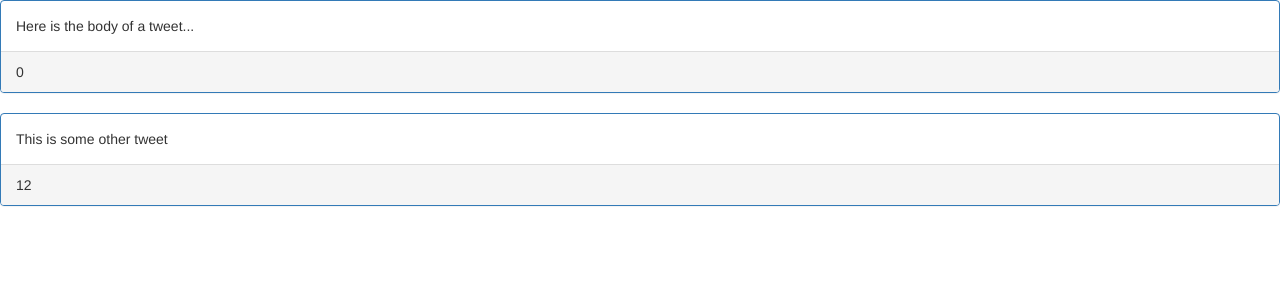
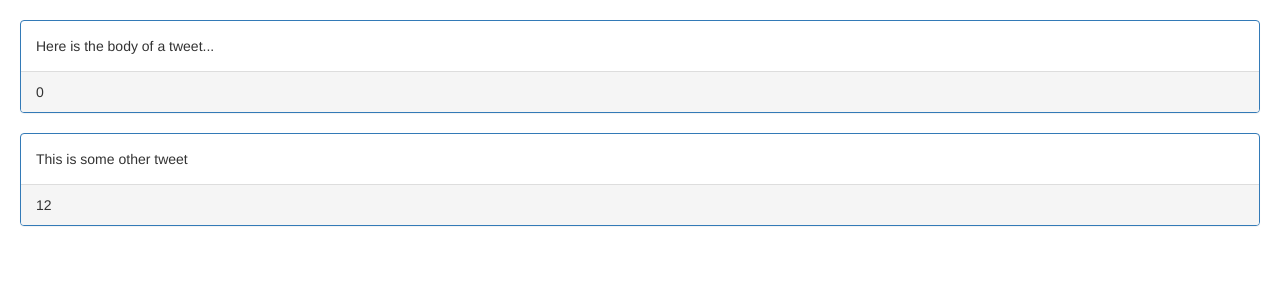
Before and after one commit to shaunkleyn/angular-crash-course, an Angular app: page / in a window 1280 px wide. Shown: the top 300 px of the page. Built offline with nearby package versions, Linux system fonts and the light colour scheme.

Commit message:
1 file modified

```diff
--- a/src/styles.css
+++ b/src/styles.css
@@ -1,2 +1,6 @@
 /* Add application styles & imports to this file! */
-@import "~bootstrap/dist/css/bootstrap.css"
+@import "~bootstrap/dist/css/bootstrap.css";
+
+body {
+  padding: 20px;
+}
```
